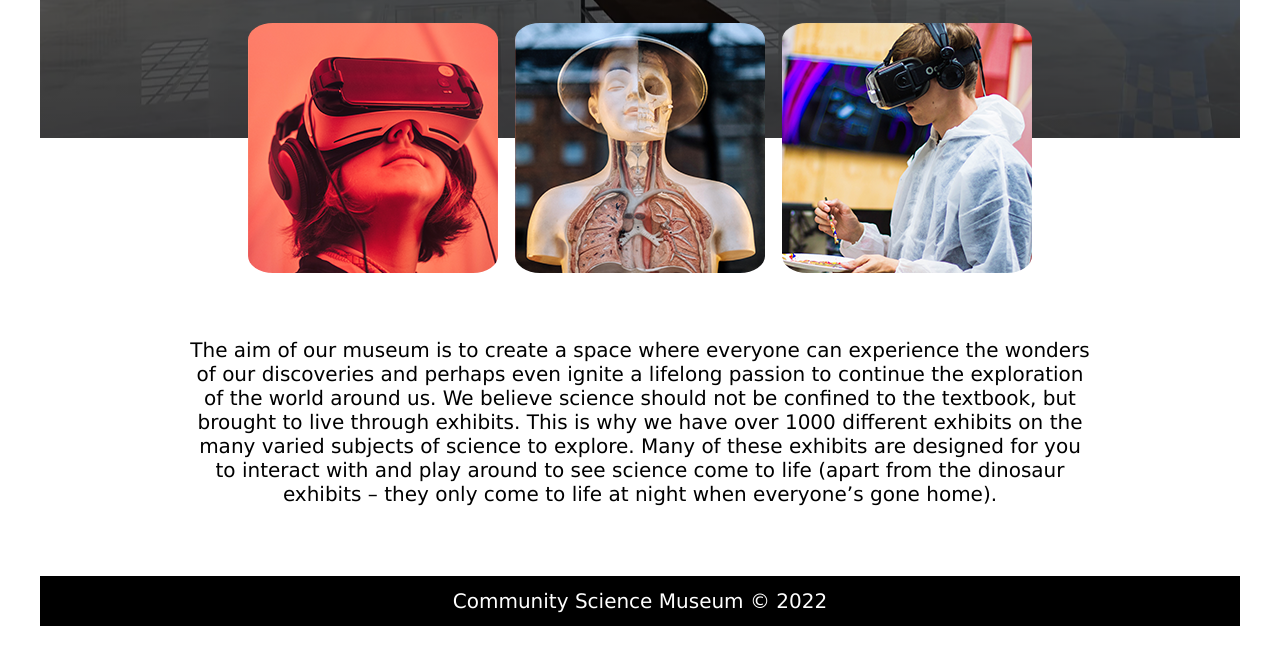
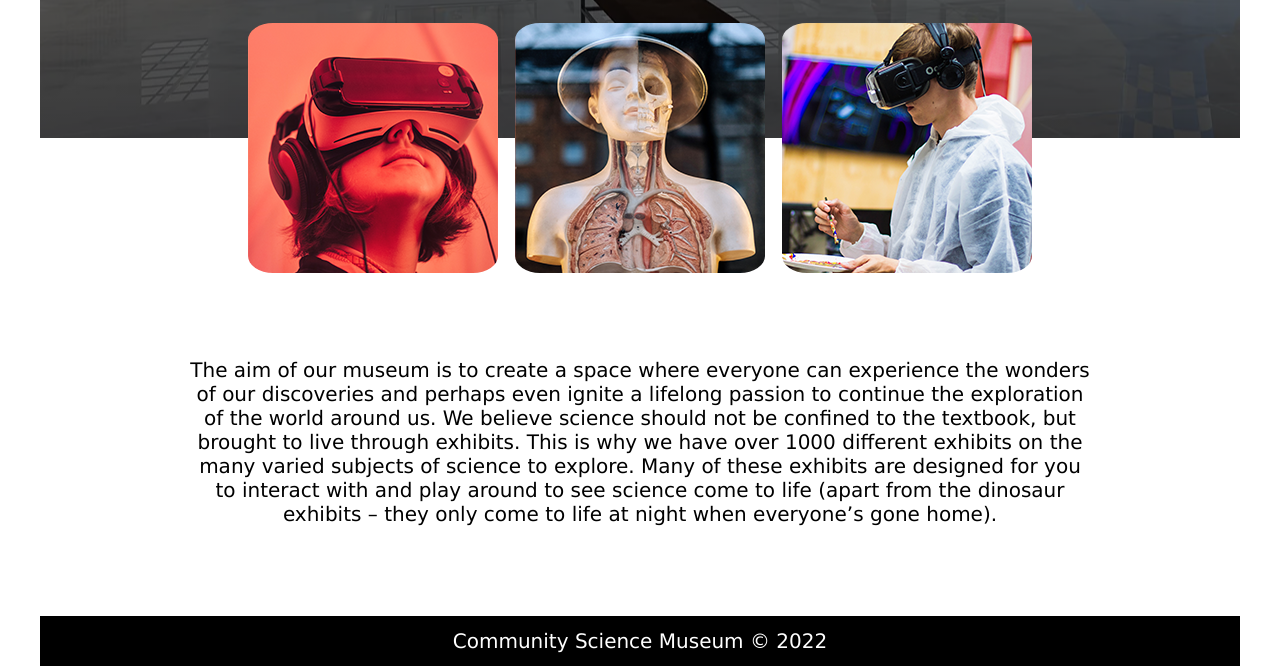
Before and after one commit to atlehjelmseth/semester-project1-csm, a plain HTML site: page index.html in a window 1280 px wide. Shown: the part 566-1232 px from the top of the page. Before the commit the page ends 1192 px from the top, so only its background shows below. Drawn offline with Linux system fonts and the light colour scheme; a web font is replaced by a local one.

Commit message:
Update styles.css

```diff
--- a/styles/styles.css
+++ b/styles/styles.css
@@ -156,6 +156,15 @@ a:hover {
   display: none;
 }
 
+.home-page-text {
+  display: flex;
+  margin: auto;
+  text-align: center;
+  max-width: 900px;
+  position: relative;
+  padding: 20px;
+}
+
 /* Explore Page */
 
 .explore-libary-picture {
@@ -232,11 +241,6 @@ footer {
   }
 
   .home-page-text {
-    display: flex;
-    margin: auto;
-    text-align: center;
-    max-width: 900px;
-    position: relative;
     top: -70px;
   }
 
```
